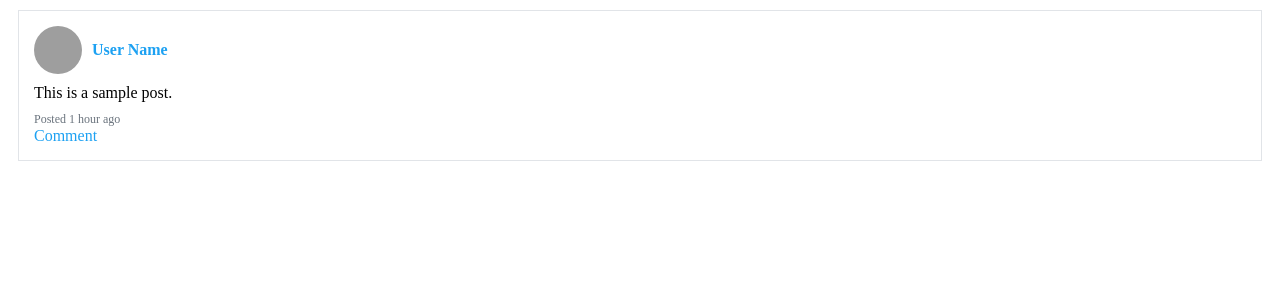
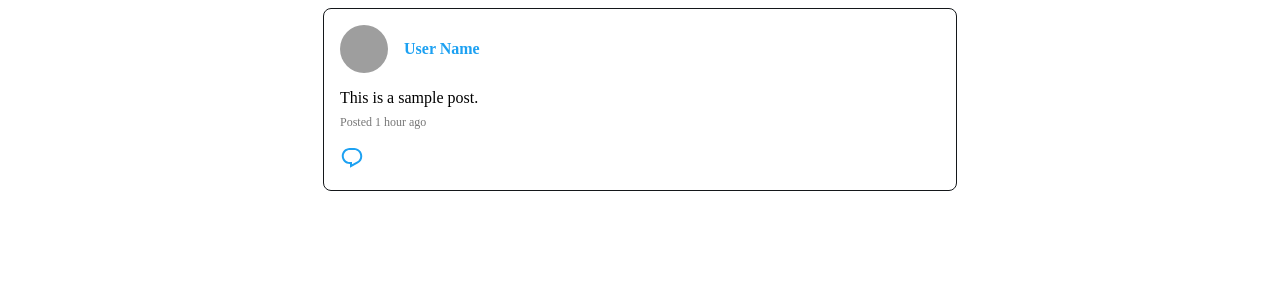
Before and after one commit to deanbrittain/tagging-feature, an Angular app: page / in a window 1280 px wide. Shown: the top 300 px of the page. Built offline with nearby package versions, Linux system fonts and the light colour scheme; grey boxes are pictures that could not be loaded.

Commit message:
add comment icon

```diff
--- a/src/app/post/components/comment/comment.component.scss
+++ b/src/app/post/components/comment/comment.component.scss
@@ -1,91 +1,62 @@
-.comment-input-container {
-  display: flex;
-  flex-direction: column;
-  padding: 10px;
-  border: 1px solid #e1e4e8;
-  textarea {
-    padding: 8px;
-    border: 1px solid #e1e4e8;
-    border-radius: 5px;
-    font-size: 14px;
-    resize: vertical;
-  }
-  button {
-    align-self: flex-end;
-    background-color: #1da1f2;
-    color: white;
-    padding: 8px 16px;
-    border: none;
-    border-radius: 20px;
-    cursor: pointer;
-    margin-top: 10px;
-  }
-}
-.comment-container {
-  display: flex;
-  flex-direction: column;
-  padding: 10px;
-  border-bottom: 1px solid #e1e4e8;
-  .user-name {
-    font-weight: bold;
-    font-size: 14px;
-    color: #333;
-  }
-  .comment-text {
-    font-size: 14px;
-    color: #333;
-    margin: 5px 0;
-  }
-  .timestamp {
-    font-size: 12px;
-    color: #888;
-  }
-  .profile-picture {
-    width: 40px;
-    height: 40px;
-    border-radius: 50%;
-    margin-right: 10px;
-  }
-}
+@import '/src/styles.scss';
 
 .comment-input-container {
   display: flex;
   flex-direction: column;
-  padding: 15px;
-  border: 1px solid #e1e4e8;
-  textarea {
-    padding: 10px;
-    border: 1px solid #e1e4e8;
-    border-radius: 5px;
-    font-size: 15px;
-    resize: vertical;
-  }
-  button {
-    align-self: flex-end;
-    background-color: #1da1f2;
-    color: white;
-    padding: 10px 20px;
-    border: none;
-    border-radius: 20px;
-    cursor: pointer;
-    margin-top: 10px;
+  margin-top: 16px;
+  border: 1px solid $secondary-color;
+  background-color: #f5f8fa;
+}
+
+.comment-container {
+  display: flex;
+  flex-direction: column;
+  margin-top: 16px;
+  border-top: 1px solid #ccc;
+  padding-top: 16px;
+  &:hover {
+    background-color: #f5f8fa;
   }
 }
 
 .profile-container {
   display: flex;
-  align-items: center; // Vertically aligns the items
+  align-items: center;
 }
 
 .profile-picture {
-  width: 48px;
-  height: 48px;
+  width: 32px;
+  height: 32px;
   border-radius: 50%;
-  margin-right: 10px; // Adds some space between the picture and the username
 }
 
 .user-name {
+  margin-left: 8px;
   font-weight: bold;
-  font-size: 16px;
-  color: #1da1f2; // Twitter's blue color
+  color: $primary-color;
 }
+
+.comment-text {
+  margin-top: 8px;
+  font-size: 14px;
+}
+
+.timestamp {
+  margin-top: 4px;
+  color: #777;
+  font-size: 10px;
+}
+
+@media (max-width: 768px) {
+  .post-container,
+  .comment-container {
+    padding: 12px;
+  }
+}
+
+@media (max-width: 768px) {
+  .post-text,
+  .comment-text {
+    font-size: 18px;
+  }
+}
--- a/src/app/post/components/post/post.component.html
+++ b/src/app/post/components/post/post.component.html
@@ -6,7 +6,12 @@
     <div class="post-text">This is a sample post.</div>
     <div class="timestamp">Posted 1 hour ago</div>
     <div class="comment-icon" (click)="commentComponent.toggleCommentInput()">
-        <i class="fa fa-comment"></i> Comment
-    </div>
+        <svg viewBox="0 0 24 24" aria-hidden="true" class="your-svg-class">
+          <g>
+            <path d="M1.751 10c0-4.42 3.584-8 8.005-8h4.366c4.49 0 8.129 3.64 8.129 8.13 0 2.96-1.607 5.68-4.196 7.11l-8.054 4.46v-3.69h-.067c-4.49.1-8.183-3.51-8.183-8.01zm8.005-6c-3.317 0-6.005 2.69-6.005 6 0 3.37 2.77 6.08 6.138 6.01l.351-.01h1.761v2.3l5.087-2.81c1.951-1.08 3.163-3.13 3.163-5.36 0-3.39-2.744-6.13-6.129-6.13H9.756z"></path>
+          </g>
+        </svg>
+      </div>
+
     <app-comment #commentComponent></app-comment> <!-- Reference to the comment component -->
 </div>
--- a/src/app/post/components/post/post.component.scss
+++ b/src/app/post/components/post/post.component.scss
@@ -1,38 +1,78 @@
+@import '/src/styles.scss';
+
 .post-container {
-    border: 1px solid #e1e4e8;
-    padding: 15px;
-    margin: 10px;
-    .user-name {
-      font-weight: bold;
-    }
-    .post-text {
-      margin: 10px 0;
-    }
-    .timestamp {
-      color: #6a737d;
-      font-size: 12px;
+    border: 1px solid #ccc;
+    padding: 16px;
+    border-radius: 8px;
+    max-width: 600px;
+    margin: auto;
+    background-color: #fff;
+    border: 1px solid $secondary-color;
+    transition: background-color 0.3s ease;
+
+    &:hover {
+      background-color: #f5f8fa;
     }
   }
-  .comment-icon {
-    cursor: pointer;
-    color: #1da1f2;
-  }
-
 
   .profile-container {
     display: flex;
-    align-items: center; // Vertically aligns the items
+    align-items: center;
   }
 
   .profile-picture {
     width: 48px;
     height: 48px;
     border-radius: 50%;
-    margin-right: 10px; // Adds some space between the picture and the username
   }
 
   .user-name {
+    margin-left: 16px;
     font-weight: bold;
+  }
+
+  .post-text {
+    margin-top: 16px;
     font-size: 16px;
-    color: #1da1f2; // Twitter's blue color
   }
+
+  .timestamp {
+    margin-top: 8px;
+    color: #777;
+    font-size: 12px;
+  }
+
+  .comment-icon {
+    margin-top: 16px;
+    cursor: pointer;
+    color: #1da1f2;
+    transition: color 0.3s ease;
+    &:hover {
+        color: darken($primary-color, 10%);
+      }
+  }
+
+  @media (max-width: 768px) {
+    .post-container,
+    .comment-container {
+      padding: 12px;
+    }
+  }
+
+  @media (max-width: 768px) {
+    .post-text,
+    .comment-text {
+      font-size: 18px;
+    }
+  }
+
+  .user-name,
+  .comment-icon {
+    color: $primary-color;
+  }
+
+  .your-svg-class {
+    width: 24px;
+    height: 24px;
+    fill: #1da1f2;  // Change the color as you like
+  }
--- a/src/styles.scss
+++ b/src/styles.scss
@@ -1 +1,3 @@
 /* You can add global styles to this file, and also import other style files */
+$primary-color: #1da1f2;
+$secondary-color: #14171a;
```
